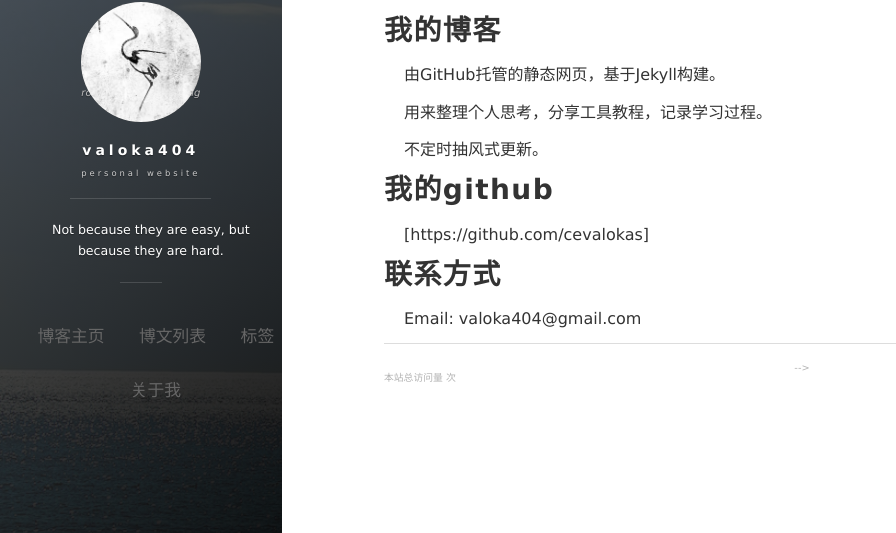
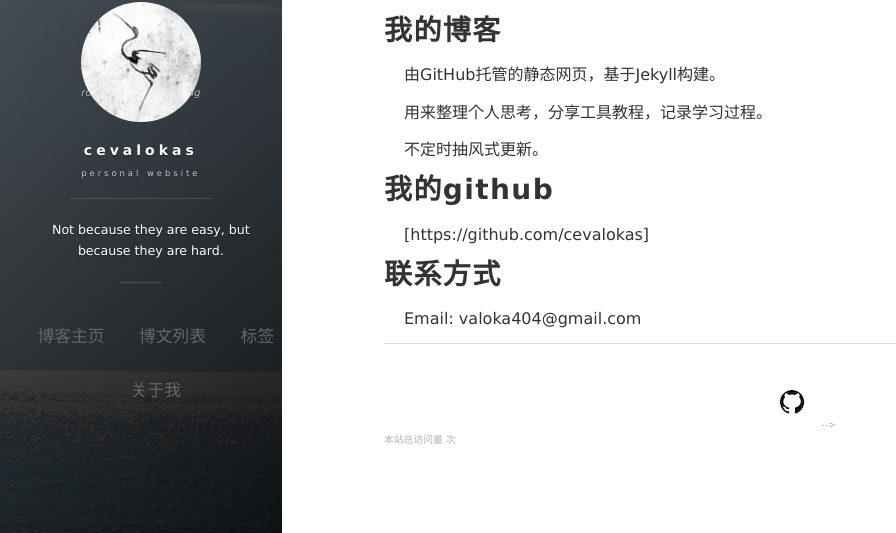
Before and after one commit to cevalokas/cevalokas.github.io, a Jekyll site: the page built from about.md, in a window 1280 px wide. Shown: the part 243-776 px from the top of the page, without its empty margins (0-896 px from the left). Built offline with Jekyll 4.4.1, drawn with Linux system fonts in a browser that asks for light colours; nearby versions of some CDN libraries; comment, search, counter and statistics services are not loaded.

Commit message:
modified:   _config.yml

```diff
--- a/_config.yml
+++ b/_config.yml
@@ -1,9 +1,9 @@
 # Basic
-title: valoka404
+title: cevalokas
 subtitle: personal website
 description: Not because they are easy, but because they are hard.
 # 头像里面的标题
-avatarTitle: valoka404
+avatarTitle: cevalokas
 # 头像里面的描述
 avatarDesc: cyber security / robotics / deep learning
 url: "https://github.com/cevalokas"
@@ -17,37 +17,9 @@ enableToc: true
 #     disqus: leopard
 #     # uyan: 2143225  # 有言id,登录有言官网申请
 
-# # Social
-# social:
-#     weibo: 5366874726
-#     github: leopardpan
-#     # zhihu: panpanleopard
-#     # juejin: xxx
-#     jianshu: 2ada30d8d0f7
-#     # twitter:
-#     mail: leopardpan@icloud.com
-
-
-# # 百度统计
-# # 使用博客模板请去掉或者更换 id
-# baidu:
-#     id: 8ba1c6be0953b6f9c2ba38e57f615421
-
-# # Google Analytics
-# # 使用博客模板请去掉或者更换 id
-# ga:
-#     id: UA-84134159-3
-#     host: auto
-
-
-# 《----------------- 上面的信息修改成你自己的 ---------------------------》
-#
-#
-#  _post/ 下的文章更换成你自己的文章
-#  帮忙star一下，感谢~😆 地址： https://github.com/leopardpan/leopardpan.github.io
-#
-#
-# 《--------------- 下面的信息可以自行选择是否修改 ------------------------》
+# Social
+social:
+    github: cevalokas
 
 
 permalink: /:year/:month/:title/
```
